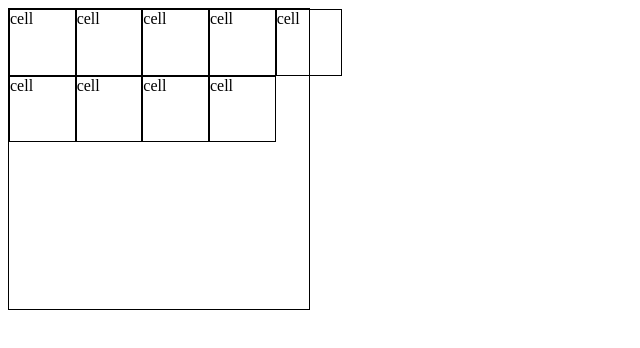
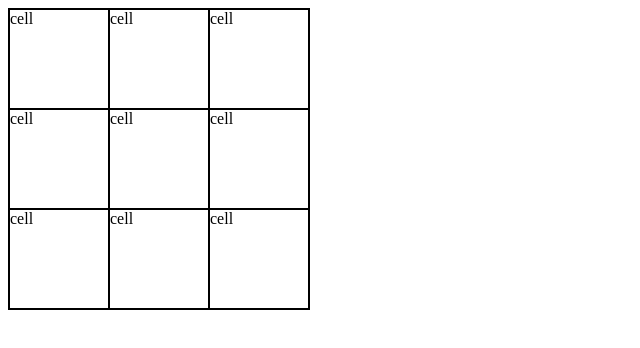
Before and after one commit to wahidrahim/floodit-react-client, a React (Create React App) app: page / in a window 1280 px wide. Shown: the top 348 px of the page, without its empty margins (0-640 px from the left). Built offline with nearby package versions, Linux system fonts and the light colour scheme.

Commit message:
validate Grid component props
- props must have children that are renderable nodes
- props must have a number of children that is has an integer square root

```diff
--- a/package.json
+++ b/package.json
@@ -7,6 +7,7 @@
     "@testing-library/react": "^9.3.2",
     "@testing-library/user-event": "^7.1.2",
     "node-sass": "^4.13.1",
+    "prop-types": "^15.7.2",
     "react": "^16.13.0",
     "react-dom": "^16.13.0",
     "react-scripts": "3.4.0"
--- a/src/components/grid/grid.component.jsx
+++ b/src/components/grid/grid.component.jsx
@@ -1,4 +1,5 @@
 import React from 'react'
+import PropType from 'prop-types'
 
 import './grid.styles.scss'
 
@@ -8,11 +9,11 @@ const Grid = ({ children }) => {
     height: 300,
     get gridTemplateColumns() {
       const numberOfCells = children.length
-      const gridSize = numberOfCells / 2
+      const gridSize = numberOfCells / Math.sqrt(numberOfCells)
       let columns = ''
 
       for (let i = 0; i < gridSize; i++) {
-        columns += `${100 / gridSize}%`
+        columns += `${100 / gridSize}%` // '50%50%', '25%25%25%25%', etc.
       }
 
       return columns
@@ -22,9 +23,28 @@ const Grid = ({ children }) => {
     }
   }
 
-  return <div className="grid" style={gridStyles}>
-    {children.map(cell => cell)}
-  </div>
+  return (
+    <div className="grid" style={gridStyles}>
+      {children.map(cell => cell)}
+    </div>
+  )
+}
+
+Grid.propTypes = {
+  children: props => {
+    const hasIntegerSquareRoot = number => Number.isInteger(Math.sqrt(number))
+
+    if (!hasIntegerSquareRoot) {
+      throw new Error('not squareable grid')
+    }
+
+    PropType.checkPropTypes(
+      {
+        children: PropType.arrayOf(PropType.node)
+      },
+      props
+    )
+  }
 }
 
 export default Grid
```
